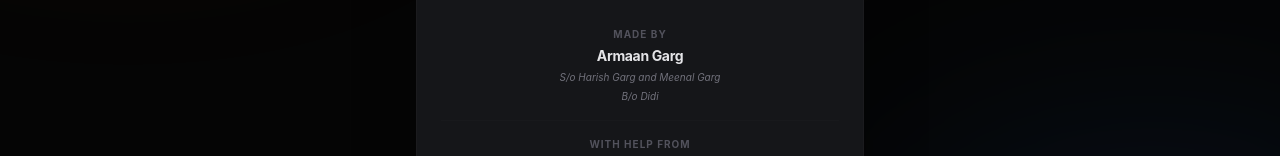
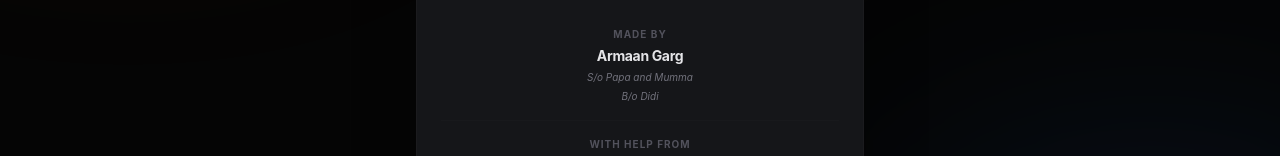
Before and after one commit to The25thMove/AlgCalc, a React (Vite) app: page / in a window 1280 px wide. Both pictures are taken after a click on the button 808 px from the left and 72 px from the top of the page. Shown: the part 399-555 px from the top of the page. Built offline with nearby package versions, Linux system fonts and the light colour scheme.

Commit message:
Update App.tsx

```diff
--- a/src/App.tsx
+++ b/src/App.tsx
@@ -755,7 +755,7 @@ export default function App() {
                     Armaan Garg
                   </p>
                   <p className={cn("text-[10px] italic", isDark ? "text-zinc-500" : "text-zinc-400")}>
-                    S/o Harish Garg and Meenal Garg
+                    S/o Papa and Mumma
                   </p>
                   <p className={cn("text-[10px] italic", isDark ? "text-zinc-500" : "text-zinc-400")}>
                     B/o Didi
```
